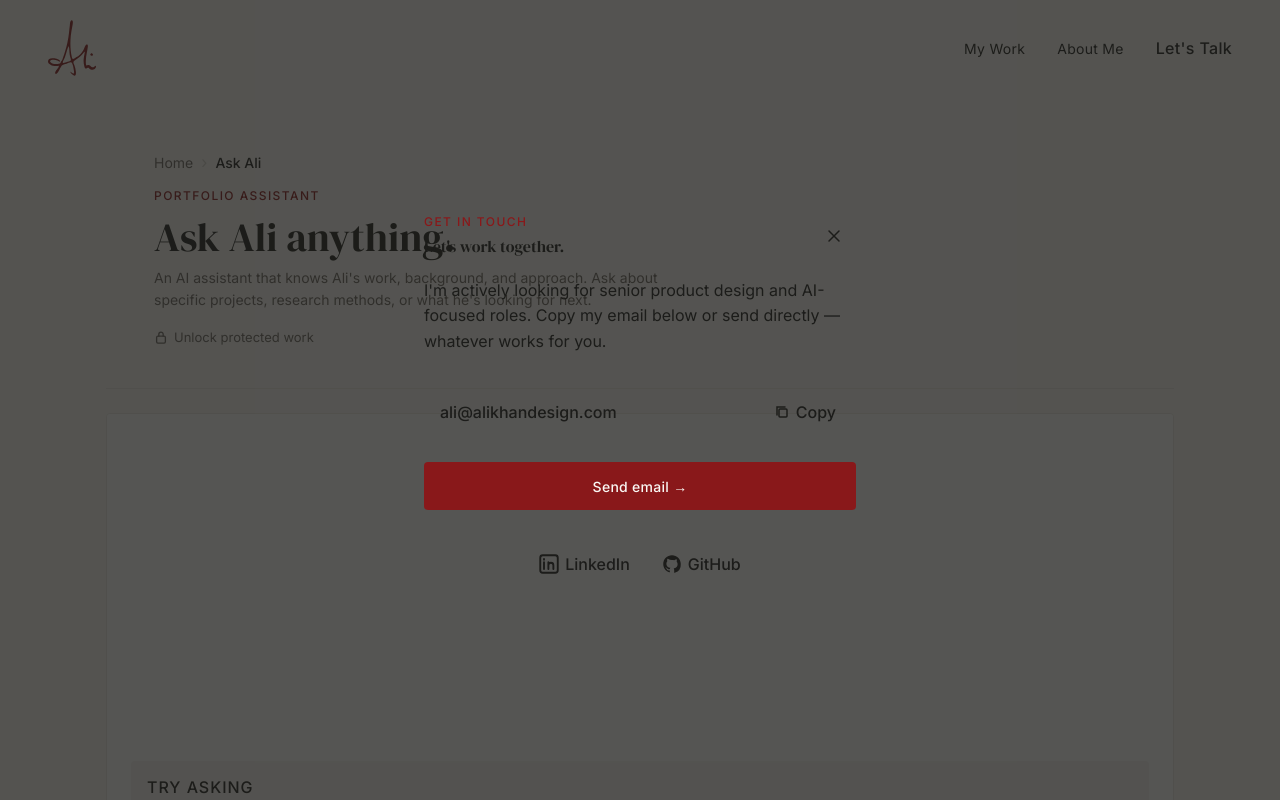
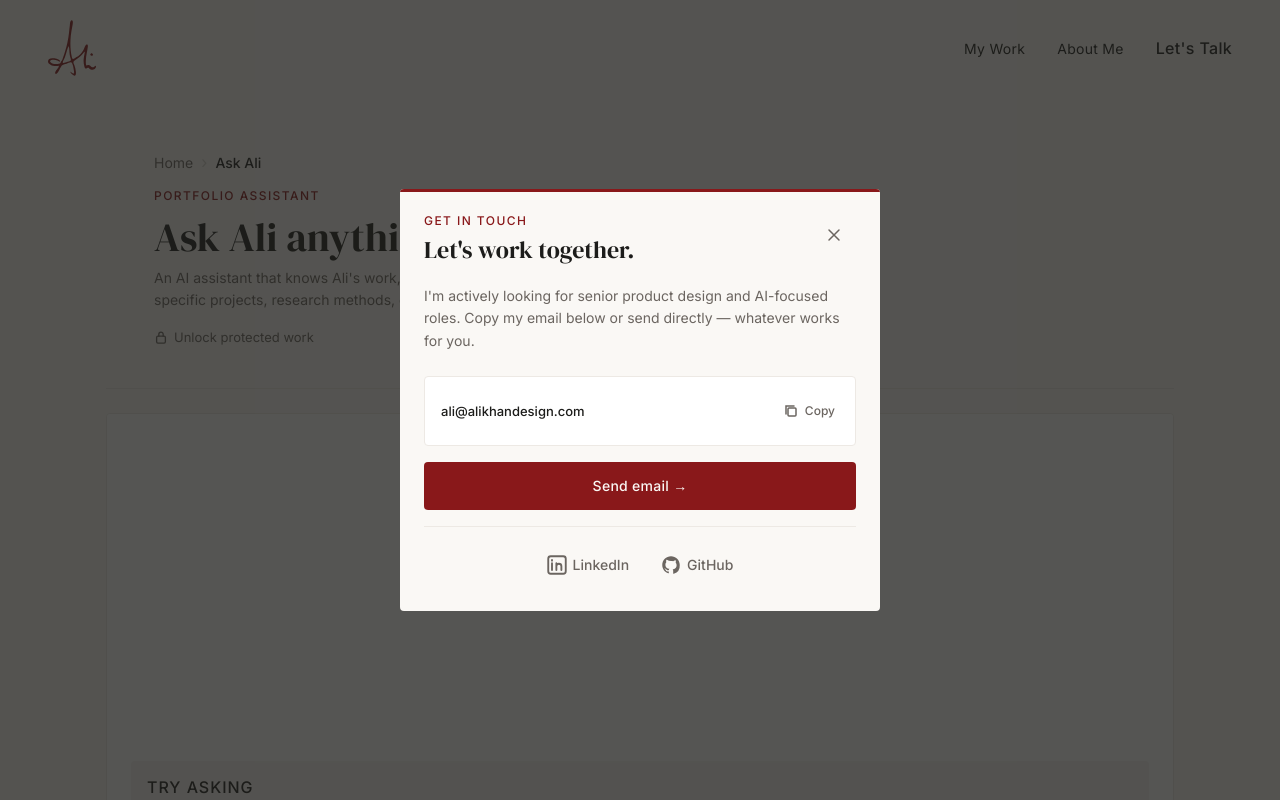
Before and after one commit to alikhandesign/alikhandesign.com, a Next.js app: page /chat in a window 1280 px wide. Both pictures are taken after a click on the button "Let's Talk". Shown: the top 800 px of the page. Built offline with nearby package versions, Linux system fonts and the light colour scheme.

Commit message:
Revert: token rename sweep (broke styles, needs debugging)

```diff
--- a/app/components/ContactModal.tsx
+++ b/app/components/ContactModal.tsx
@@ -104,7 +104,7 @@ export default function ContactModal({ isOpen, onClose, triggerRef }: ContactMod
         data-modal-focus
         onClick={e => e.stopPropagation()}
         style={{
-          background: 'var(--color-bg)',
+          background: 'var(--bg)',
           borderRadius: 'var(--radius)',
           width: '100%',
           maxWidth: 480,
@@ -115,13 +115,13 @@ export default function ContactModal({ isOpen, onClose, triggerRef }: ContactMod
           transition: 'transform 200ms ease-out, opacity 200ms ease-out',
         }}
       >
-        <div style={{ position: 'absolute', top: 0, left: 0, right: 0, height: 3, background: 'var(--color-accent)' }} />
+        <div style={{ position: 'absolute', top: 0, left: 0, right: 0, height: 3, background: 'var(--accent)' }} />
 
         <div style={{ padding: 'var(--space-6)' }}>
           <div style={{ display: 'flex', justifyContent: 'space-between', alignItems: 'flex-start', marginBottom: 'var(--space-5)' }}>
             <div>
               <p className="eyebrow" style={{ marginBottom: 'var(--space-2)' }}>Get in touch</p>
-              <h2 className="font-serif" style={{ fontSize: 'var(--color-text-2xl)', fontWeight: 400, color: 'var(--color-text)', lineHeight: 1.2, margin: 0 }}>
+              <h2 className="font-serif" style={{ fontSize: 'var(--text-2xl)', fontWeight: 400, color: 'var(--text)', lineHeight: 1.2, margin: 0 }}>
                 Let's work together.
               </h2>
             </div>
@@ -129,7 +129,7 @@ export default function ContactModal({ isOpen, onClose, triggerRef }: ContactMod
               ref={firstFocusRef}
               onClick={handleClose}
               aria-label="Close contact modal"
-              style={{ background: 'none', border: 'none', cursor: 'pointer', color: 'var(--color-text-muted)', padding: 8, display: 'flex', alignItems: 'center', flexShrink: 0, minWidth: 44, minHeight: 44, justifyContent: 'center' }}
+              style={{ background: 'none', border: 'none', cursor: 'pointer', color: 'var(--text-muted)', padding: 8, display: 'flex', alignItems: 'center', flexShrink: 0, minWidth: 44, minHeight: 44, justifyContent: 'center' }}
             >
               <svg width="20" height="20" viewBox="0 0 20 20" fill="none" aria-hidden="true">
                 <path d="M15 5L5 15M5 5l10 10" stroke="currentColor" strokeWidth="1.5" strokeLinecap="round"/>
@@ -137,15 +137,15 @@ export default function ContactModal({ isOpen, onClose, triggerRef }: ContactMod
             </button>
           </div>
 
-          <p style={{ fontSize: 'var(--color-text-base)', color: 'var(--color-text-muted)', lineHeight: 1.6, marginBottom: 'var(--space-6)' }}>
+          <p style={{ fontSize: 'var(--text-base)', color: 'var(--text-muted)', lineHeight: 1.6, marginBottom: 'var(--space-6)' }}>
             I'm actively looking for senior product design and AI-focused roles. Copy my email below or send directly — whatever works for you.
           </p>
 
-          <div style={{ background: 'var(--color-surface)', border: '1px solid var(--color-border)', borderRadius: 'var(--radius)', padding: '0.75rem var(--space-4)', display: 'flex', justifyContent: 'space-between', alignItems: 'center', gap: '0.5rem', marginBottom: 'var(--space-4)' }}>
-            <span style={{ fontSize: 'var(--color-text-sm)', color: 'var(--color-text)', fontWeight: 500, overflow: 'hidden', textOverflow: 'ellipsis', whiteSpace: 'nowrap' }}>ali@alikhandesign.com</span>
+          <div style={{ background: 'var(--surface)', border: '1px solid var(--border)', borderRadius: 'var(--radius)', padding: '0.75rem var(--space-4)', display: 'flex', justifyContent: 'space-between', alignItems: 'center', gap: '0.5rem', marginBottom: 'var(--space-4)' }}>
+            <span style={{ fontSize: 'var(--text-sm)', color: 'var(--text)', fontWeight: 500, overflow: 'hidden', textOverflow: 'ellipsis', whiteSpace: 'nowrap' }}>ali@alikhandesign.com</span>
             <button
               onClick={handleCopy}
-              style={{ background: 'none', border: 'none', cursor: 'pointer', display: 'flex', alignItems: 'center', gap: 6, fontSize: 'var(--color-text-xs)', color: copied ? 'var(--color-accent)' : 'var(--color-text-muted)', fontWeight: 500, fontFamily: 'var(--font-sans)', padding: '8px 4px', transition: 'color var(--transition-base)', minHeight: 44, flexShrink: 0 }}
+              style={{ background: 'none', border: 'none', cursor: 'pointer', display: 'flex', alignItems: 'center', gap: 6, fontSize: 'var(--text-xs)', color: copied ? 'var(--accent)' : 'var(--text-muted)', fontWeight: 500, fontFamily: 'var(--font-sans)', padding: '8px 4px', transition: 'color var(--transition-base)', minHeight: 44, flexShrink: 0 }}
             >
               {copied ? (
                 <><svg width="16" height="16" viewBox="0 0 16 16" fill="none" aria-hidden="true"><path d="M3 8l3.5 3.5L13 4" stroke="currentColor" strokeWidth="1.5" strokeLinecap="round" strokeLinejoin="round"/></svg>Copied!</>
@@ -163,12 +163,12 @@ export default function ContactModal({ isOpen, onClose, triggerRef }: ContactMod
             Send email →
           </a>
 
-          <div style={{ borderTop: '1px solid var(--color-border)', paddingTop: 'var(--space-4)', display: 'flex', justifyContent: 'center', gap: 'var(--space-6)' }}>
+          <div style={{ borderTop: '1px solid var(--border)', paddingTop: 'var(--space-4)', display: 'flex', justifyContent: 'center', gap: 'var(--space-6)' }}>
             <a
               href="https://www.linkedin.com/in/alikhandesign"
               target="_blank"
               rel="noopener noreferrer"
-              style={{ display: 'flex', alignItems: 'center', gap: 6, fontSize: 'var(--color-text-base)', color: 'var(--color-text-muted)', textDecoration: 'none', fontWeight: 500, minHeight: 44, padding: '8px 4px' }}
+              style={{ display: 'flex', alignItems: 'center', gap: 6, fontSize: 'var(--text-base)', color: 'var(--text-muted)', textDecoration: 'none', fontWeight: 500, minHeight: 44, padding: '8px 4px' }}
             >
               <svg width="20" height="20" viewBox="0 0 16 16" fill="none" aria-hidden="true"><rect x="1" y="1" width="14" height="14" rx="2" stroke="currentColor" strokeWidth="1.5"/><path d="M4 6.5V12M4 4v.5M7.5 12V9c0-1.1.9-2 2-2s2 .9 2 2v3M7.5 6.5V12" stroke="currentColor" strokeWidth="1.5" strokeLinecap="round"/></svg>
               LinkedIn
@@ -178,7 +178,7 @@ export default function ContactModal({ isOpen, onClose, triggerRef }: ContactMod
               href="https://github.com/alikhandesign"
               target="_blank"
               rel="noopener noreferrer"
-              style={{ display: 'flex', alignItems: 'center', gap: 6, fontSize: 'var(--color-text-base)', color: 'var(--color-text-muted)', textDecoration: 'none', fontWeight: 500, minHeight: 44, padding: '8px 4px' }}
+              style={{ display: 'flex', alignItems: 'center', gap: 6, fontSize: 'var(--text-base)', color: 'var(--text-muted)', textDecoration: 'none', fontWeight: 500, minHeight: 44, padding: '8px 4px' }}
             >
               <svg width="20" height="20" viewBox="0 0 16 16" fill="none" aria-hidden="true"><path d="M8 1C4.13 1 1 4.13 1 8c0 3.09 2 5.71 4.79 6.64.35.06.48-.15.48-.34v-1.2c-1.95.42-2.36-.94-2.36-.94-.32-.81-.78-1.03-.78-1.03-.64-.44.05-.43.05-.43.7.05 1.07.72 1.07.72.62 1.07 1.63.76 2.03.58.06-.45.24-.76.44-.93-1.56-.18-3.2-.78-3.2-3.47 0-.77.27-1.39.72-1.88-.07-.18-.31-.89.07-1.85 0 0 .59-.19 1.93.72A6.7 6.7 0 0 1 8 4.77c.6.003 1.2.08 1.76.24 1.34-.91 1.93-.72 1.93-.72.38.96.14 1.67.07 1.85.45.49.72 1.11.72 1.88 0 2.7-1.64 3.29-3.2 3.47.25.22.48.65.48 1.31v1.94c0 .19.12.4.48.33A7 7 0 0 0 15 8c0-3.87-3.13-7-7-7z" fill="currentColor"/></svg>
               GitHub
```
